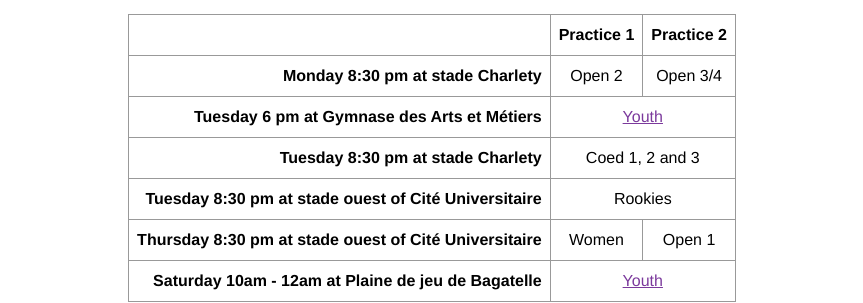
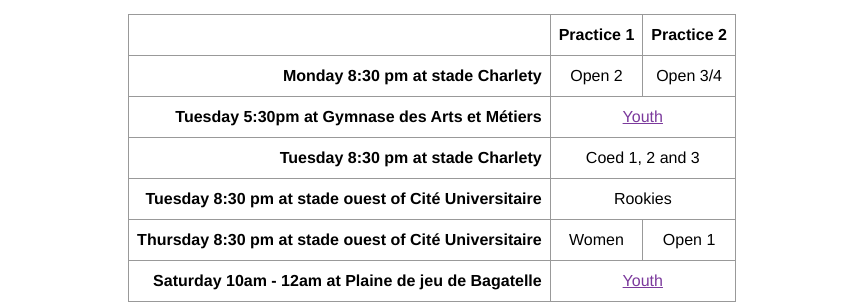
Before and after one commit to ahouhpuc/ahouhpuc.github.io, a Jekyll site: the page built from practices.markdown, in a window 1280 px wide and 900 px high, scrolled down 671 px. Shown: the part 152-455 px from the top of the window, without its empty margins (208-1071 px from the left). Built offline with Jekyll 4.4.1, drawn with Linux system fonts in a browser that asks for light colours.

Commit message:
Tweak starting hour of youth training

```diff
--- a/entrainements.markdown
+++ b/entrainements.markdown
@@ -26,7 +26,7 @@ En cours d'année, les entraînements sont réservés aux joueurs qui ont été
     <td>Open 3/4</td>
   </tr>
   <tr>
-    <td>Mardi 18h - 19h au Gymnase des Arts et Métiers</td>
+    <td>Mardi 17h30 - 19h au Gymnase des Arts et Métiers</td>
     <td colspan="2"><a href="juniors.html">Juniors</a></td>
   </tr>
   <tr>
--- a/juniors.markdown
+++ b/juniors.markdown
@@ -23,7 +23,7 @@ L'entraînement est accessible aux jeunes à partir de 8 ans.
 
 Deux créneaux sont ouverts :
 
-* Le mardi de 18h à 19h au Gymnase des Arts et Métiers dans la Cité Universitaire
+* Le mardi de 17h30 à 19h au Gymnase des Arts et Métiers dans la Cité Universitaire
 
 <iframe class="charlety" src="https://www.google.com/maps/embed?pb=!1m14!1m8!1m3!1d10508.403649345673!2d2.3343372!3d48.818136!3m2!1i1024!2i768!4f13.1!3m3!1m2!1s0x0%3A0xcc60ba1872d72493!2sGymnase%20des%20Arts%20et%20M%C3%A9tiers!5e0!3m2!1sfr!2sfr!4v1567499121068!5m2!1sfr!2sfr"></iframe>
 
--- a/practices.markdown
+++ b/practices.markdown
@@ -29,7 +29,7 @@ During the rest of the year however practices are restricted to team members onl
     <td>Open 3/4</td>
   </tr>
   <tr>
-    <td>Tuesday 6 pm at Gymnase des Arts et Métiers</td>
+    <td>Tuesday 5:30pm at Gymnase des Arts et Métiers</td>
     <td colspan="2"><a href="youth.html">Youth</a></td>
   </tr>
   <tr>
--- a/youth.markdown
+++ b/youth.markdown
@@ -25,7 +25,7 @@ All players must be 8 or older to be eligible for our youth training.
 
 Two weekly trainings:
 
-* On Tuesday from 6pm to 7pm at Gymnase des Arts et Métiers take place inside Cité Universitaire
+* On Tuesday from 5:30pm to 7pm at Gymnase des Arts et Métiers take place inside Cité Universitaire
 
 <iframe class="charlety" src="https://www.google.com/maps/embed?pb=!1m14!1m8!1m3!1d10508.403649345673!2d2.3343372!3d48.818136!3m2!1i1024!2i768!4f13.1!3m3!1m2!1s0x0%3A0xcc60ba1872d72493!2sGymnase%20des%20Arts%20et%20M%C3%A9tiers!5e0!3m2!1sfr!2sfr!4v1567499121068!5m2!1sfr!2sfr"></iframe>
 
```
